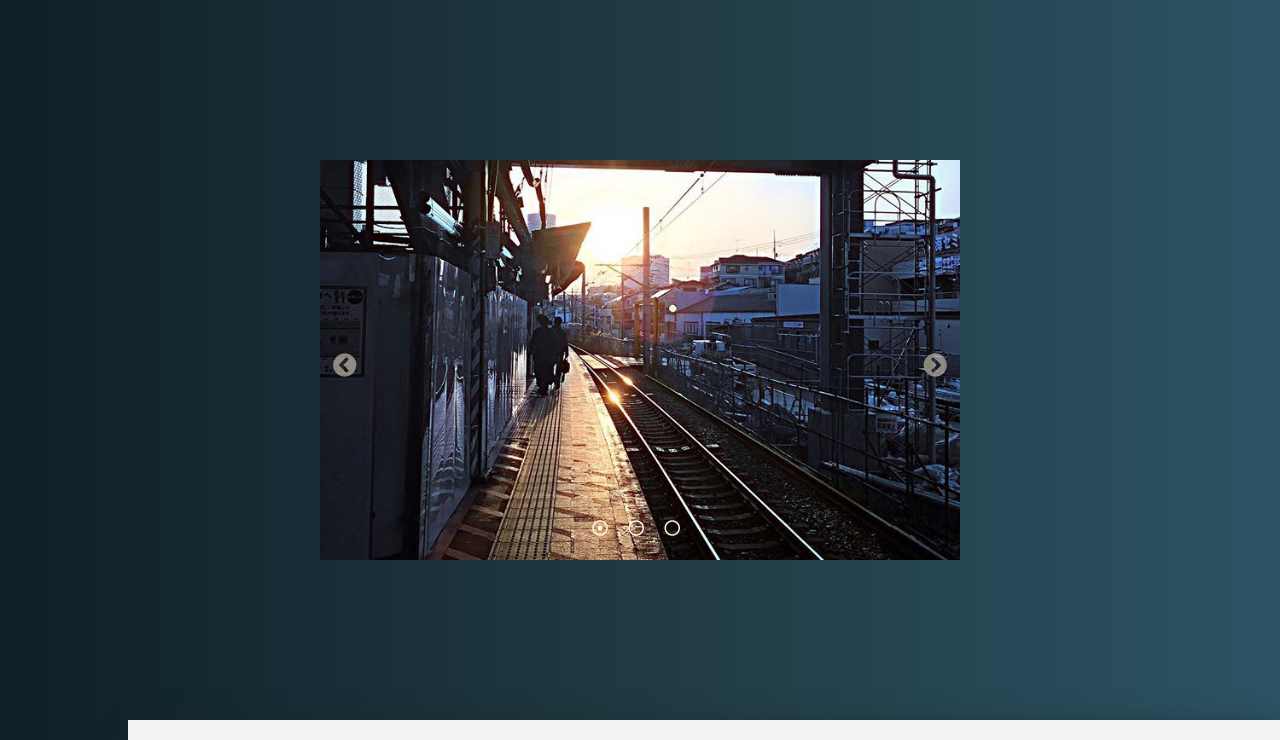
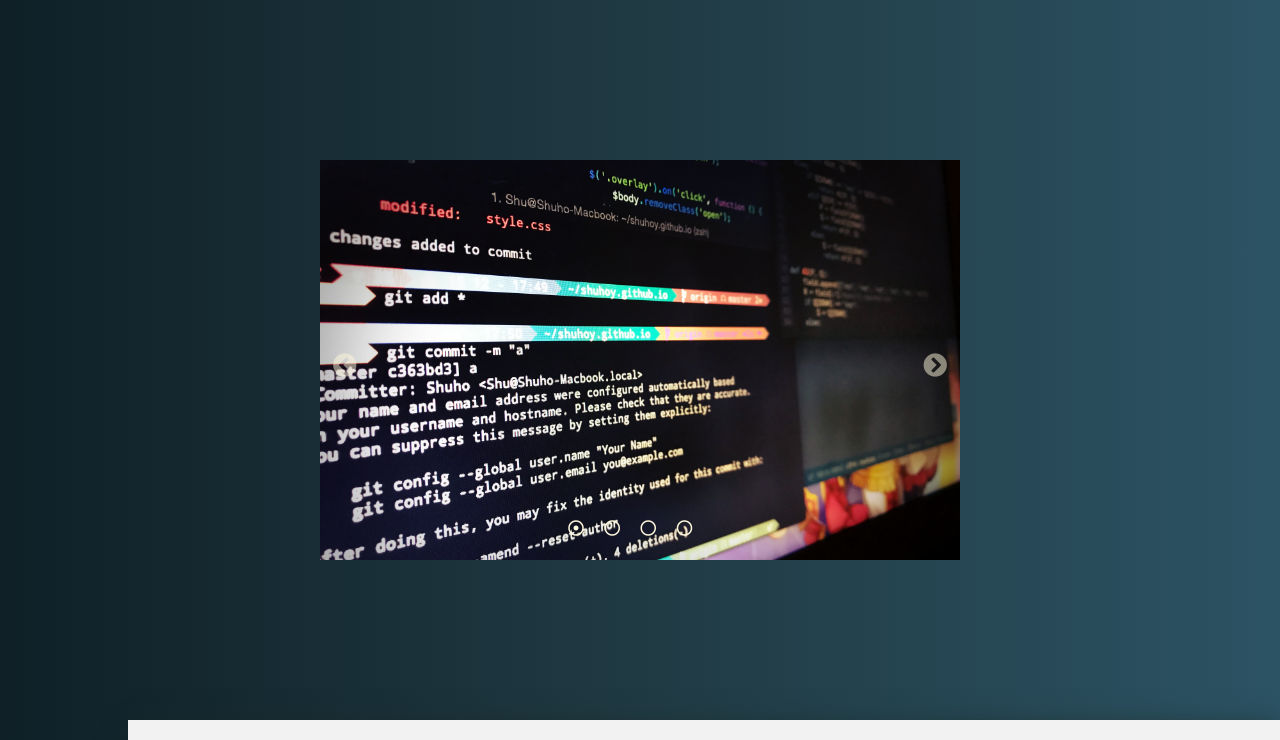
Before and after one commit to shuhoy/shuhoy.github.io, a PHP site: page / in a window 1280 px wide. Shown: the top 740 px of the page. Run offline with PHP 8.4, Linux system fonts and the light colour scheme; some libraries are stand-ins or nearby versions.

Commit message:
new cover photos

```diff
--- a/index.html
+++ b/index.html
@@ -50,13 +50,15 @@
 			<div class="clear-box flex vert-center hori-center">
 				<div class="container">
 					<div class="arrow arrow-left"><i class="fas fa-chevron-circle-left"></i></div>
-					<img src="lib/IMG_6975.jpg" alt="">
-					<img src="lib/IMG_6976.jpg" alt="">
-					<img src="lib/IMG_6974.jpg" alt="">
+					<img src="lib/IMG_7002.jpg" alt="">
+					<img src="lib/IMG_7003.jpg" alt="">
+					<img src="lib/IMG_7021.PNG" alt="">
+					<img src="lib/IMG_7022.jpg" alt="">
 					<div class="arrow arrow-right"><i class="fas fa-chevron-circle-right"></i>
 					</div>
 					<div class="dots">
 						<div class="dot"><i class="far fa-dot-circle"></i></div>
+						<div class="dot"><i class="far fa-circle"></i></div>
 						<div class="dot"><i class="far fa-circle"></i></div>
 						<div class="dot"><i class="far fa-circle"></i></div>
 					</div>
--- a/style.css
+++ b/style.css
@@ -790,7 +790,7 @@ h3{
   bottom: 2%;
   left: 0;
   right: 0;
-  width: 7rem;
+  width: 10rem;
   height: auto;
   z-index: 2;
 }
```
Also changed, not shown: lib/IMG_7001.JPG (added), lib/IMG_7002.JPG (added), lib/IMG_7003.JPG (added), lib/IMG_7021.PNG (added), lib/IMG_7022.JPG (added).
